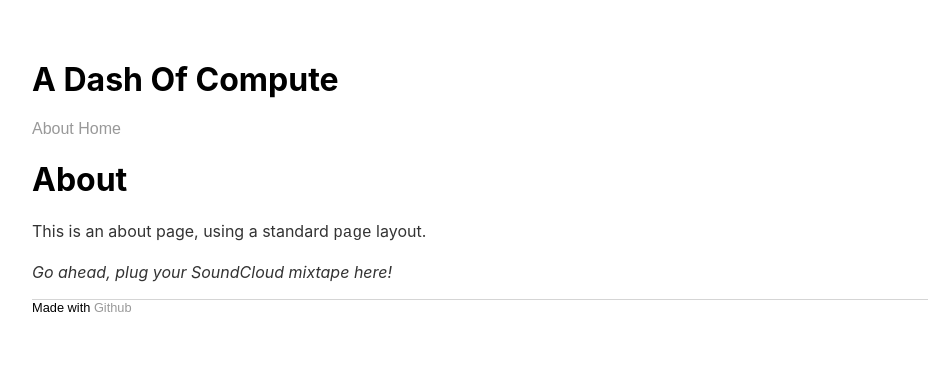
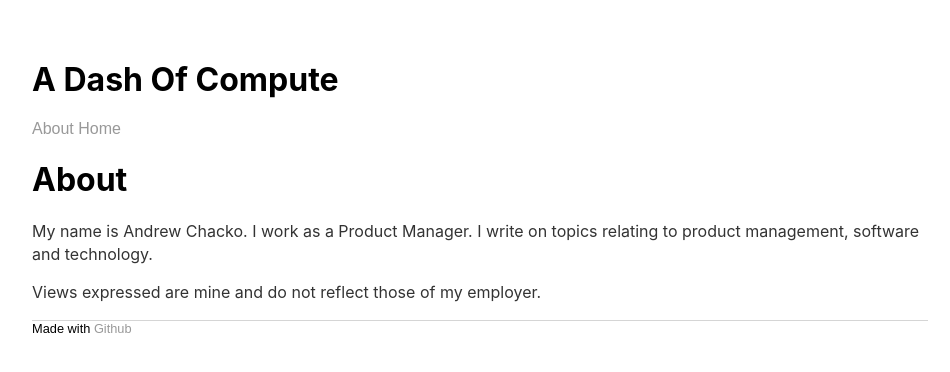
Before and after one commit to sautee/sautee.github.io, a Jekyll site: the page built from pages/about.md, in a window 1280 px wide. Shown: the top 372 px of the page, without its empty margins (160-1110 px from the left). Built offline with Jekyll 4.4.1, drawn with Linux system fonts in a browser that asks for light colours.

Commit message:
Update about.md

```diff
--- a/pages/about.md
+++ b/pages/about.md
@@ -4,6 +4,6 @@ layout: page
 permalink: /about
 ---
 
-This is an about page, using a standard `page` layout.
+My name is Andrew Chacko. I work as a Product Manager. I write on topics relating to product management, software and technology.
 
-_Go ahead, plug your SoundCloud mixtape here!_
+Views expressed are mine and do not reflect those of my employer.
```
